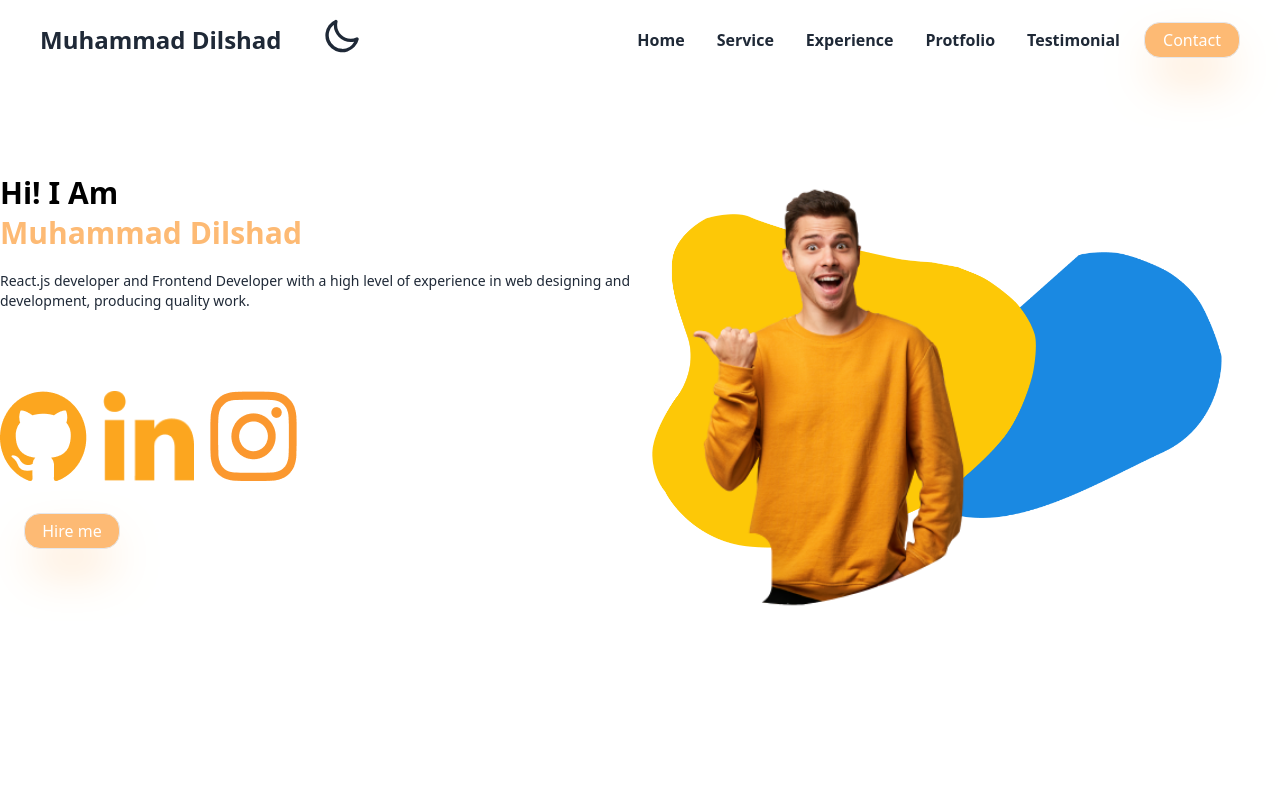
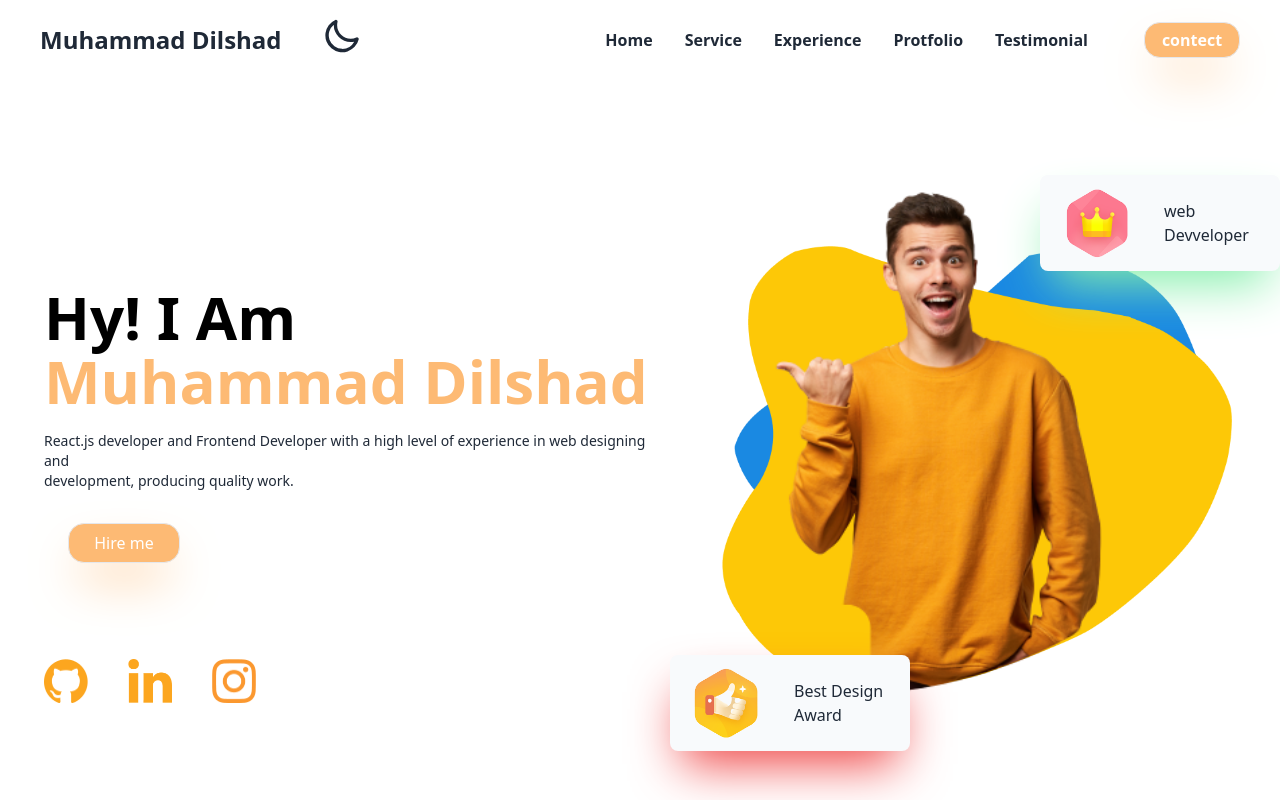
Before and after one commit to MuhammadDilshad532/Personal-Portfolio-React, a React (Vite) app: page / in a window 1280 px wide. Built offline with nearby package versions, Linux system fonts and the light colour scheme.

Commit message:
AboutMe done

```diff
--- a/package.json
+++ b/package.json
@@ -13,7 +13,8 @@
     "@heroicons/react": "^2.1.3",
     "react": "^18.2.0",
     "react-dom": "^18.2.0",
-    "react-icons": "^5.1.0"
+    "react-icons": "^5.1.0",
+    "react-router-dom": "^6.23.0"
   },
   "devDependencies": {
     "@types/react": "^18.2.66",
--- a/src/App.jsx
+++ b/src/App.jsx
@@ -1,11 +1,14 @@
 import React from "react";
+import { BrowserRouter as Router } from "react-router-dom";
 import Header from "./components/navBar/Header";
 import AboutMe from "./components/aboutme/aboutMe";
 const App = () => {
   return (
     <div>
-      <Header />
-      <AboutMe />
+      <Router>
+        <Header />
+        <AboutMe />
+      </Router>
     </div>
   );
 };
--- a/src/components/aboutme/aboutMe.jsx
+++ b/src/components/aboutme/aboutMe.jsx
@@ -5,18 +5,18 @@ import Instagram from "../../assets/img/instagram.png";
 import Vector1 from "../../assets/img/Vector1.png";
 import Vector2 from "../../assets/img/Vector2.png";
 import boy from "../../assets/img/boy.png";
-import glassesimoji from "../../assets/img/glassesimoji.png";
 import crown from "../../assets/img/crown.png";
 import thumbup from "../../assets/img/thumbup.png";
 
 const AboutMe = () => {
   return (
-    <div className="flex h-77vh mt-24">
+    <div className="flex h-77vh mt-24 md:ml-2 xl:ml-11 ">
       {/* Left name side */}
       <div className="flex flex-col relative gap-8">
         <div className="flex flex-col gap-1">
-          <span className="text-black font-bold text-3xl">Hi! I Am</span>
-          <span className="text-orange-300 font-bold text-3xl">
+          <span className="text-black font-bold text-6xl mt-28">Hy! I Am</span>
+
+          <span className="text-orange-300 font-bold text-6xl">
             Muhammad Dilshad
           </span>
           <span className="font-hairline text-sm text-gray mt-4">
@@ -25,16 +25,15 @@ const AboutMe = () => {
             quality work.
           </span>
         </div>
-
-        {/* Social icons */}
-        <div className="i-icons mt-12 flex gap-4">
-          <img src={Github} alt="Github" />
-          <img src={LinkedIn} alt="LinkedIn" />
-          <img src={Instagram} alt="Instagram" />
-        </div>
-        <button className="ml-6 w-24 h-9 rounded-2xl text-white bg-orange-300 hover:text-orange-300 border hover:border-orange-300 hover:bg-white shadow-2xl shadow-orange-300">
+        <button className="ml-6 w-28 h-10 rounded-2xl text-white bg-orange-300 hover:text-orange-300 border hover:border-orange-300 hover:bg-white shadow-2xl shadow-orange-300">
           Hire me
         </button>
+        {/* Social icons */}
+        <div className="i-icons mt-16 flex gap-10">
+          <img src={Github} alt="Github" className="w-11 h-11" />
+          <img src={LinkedIn} alt="LinkedIn" className="w-11 h-11" />
+          <img src={Instagram} alt="Instagram" className="w-11 h-11" />
+        </div>
       </div>
 
       {/* Right image side */}
@@ -42,26 +41,32 @@ const AboutMe = () => {
         <div className="flex-1  ">
           <img
             src={Vector1}
-            className="transform scale-69 -left-15 -top-9 absolute z-10 w-96 ml-52 mt-72 "
+            className="transform scale-69 -left-15 -top-9 absolute -z-10 w-[470px] ml-16 mt-72 "
             alt="Vector1"
           />
           <img
             src={Vector2}
-            className="top-[-4.6rem] transform scale-67 left-[-3rem] absolute z-10 w-96 ml-[700px] mt-72"
+            className="top-[-4.6rem] transform scale-67 left-[-3rem] absolute -z-10 w-[510px] ml-[770px] mt-80"
             alt="Vector2"
           />
           <img
             src={boy}
-            className="transform scale-140 left-[28%] absolute z-10 w-80 ml-80"
+            className="transform scale-140 left-[28%] absolute -z-10 w-96 ml-[400px]"
             alt="boy"
           />
-          {/* <img
-            src={glassesimoji}
-            className="transform scale-62 -top-19 -left-24 rounded-full p-0"
-            alt="glasses emoji"
-          /> */}
-          {/* <img src={crown} alt="crown" />
-          <img src={thumbup} alt="thumb up" /> */}
+          <div className="w-60 h-24  ml-[370px] rounded-lg bg-slate-50 flex items-center gap-9 shadow-2xl shadow-green-300">
+            <img src={crown} alt="crown" className="w-16 ml-6 " />
+            <span>
+              web <br /> Devveloper
+            </span>
+          </div>
+          <div className="w-60 h-24 rounded-lg flex bg-slate-50 items-center gap-9 shadow-2xl shadow-red-500 mt-96">
+            <img src={thumbup} alt="thumb up" className="w-16 ml-6" />
+            <span>
+              Best Design
+              <br /> Award
+            </span>
+          </div>
         </div>
       </div>
     </div>
--- a/src/components/navBar/Header.jsx
+++ b/src/components/navBar/Header.jsx
@@ -1,20 +1,20 @@
 import React, { useState } from "react";
+import { Link } from "react-router-dom";
 import { Bars3BottomRightIcon, XMarkIcon } from "@heroicons/react/24/solid";
 import Toggle from "../ToggleButton/Toggle";
-// es main  jo icons estmale ho rahay hain wo  hero icons say hain  jis ki comand ye hai npm install @heroicons/react
 
 const Header = () => {
   let data = [
-    { name: "Home", link: "/" },
-    { name: "Service", link: "/Service" },
-    { name: "Experience", link: "/Experience" },
-    { name: "Protfolio", link: "/Protfolio" },
-    { name: "Testimonial", link: "/Testimonial" },
+    { name: "Home", path: "/" },
+    { name: "Service", path: "/Service" },
+    { name: "Experience", path: "/Experience" },
+    { name: "Protfolio", path: "/Protfolio" },
+    { name: "Testimonial", path: "/Testimonial" },
   ];
   let [open, setOpen] = useState(false);
 
   return (
-    <div className=" w-full ">
+    <div className=" ">
       <div className="md:flex items-center justify-between bg-white py-4 md:px-10 px-7">
         {/* logo section */}
         <div className="font-bold text-2xl cursor-pointer flex items-center gap-10">
@@ -28,25 +28,29 @@ const Header = () => {
         >
           {open ? <XMarkIcon /> : <Bars3BottomRightIcon />}
         </div>
-        {/* linke items */}
+        {/* link items */}
         <ul
           className={`md:flex md:items-center md:pb-0 pb-12 absolute md:static bg-white md:z-auto z-[-1] left-0 w-full md:w-auto md:pl-0 pl-9 transition-all duration-500 ease-in ${
             open ? "top-12" : "top-[-490px]"
           }`}
         >
-          {data.map((link) => (
-            <li className="md:ml-8 md:my-0 my-7 font-semibold">
-              <a
-                href={link.link}
+          {data.map((link, index) => (
+            <li key={index} className="md:ml-8 md:my-0 my-7 font-semibold">
+              {/* Use Link instead of anchor */}
+              <Link
+                to={link.path}
                 className="text-gray-800 hover:text-orange-300 duration-500"
               >
                 {link.name}
-              </a>
+              </Link>
             </li>
           ))}
-          <button className=" ml-6 w-24 h-9 rounded-2xl text-white bg-orange-300 hover:text-orange-300 border hover:border-orange-300 hover:bg-white shadow-2xl shadow-orange-300   ">
-            Contact
-          </button>
+          {/* Use Link for the contact button as well */}
+          <li className="md:ml-8 md:my-0 my-7 font-semibold">
+            <button className="ml-6 w-24 h-9 rounded-2xl text-white bg-orange-300 hover:text-orange-300 border hover:border-orange-300 hover:bg-white shadow-2xl shadow-orange-300">
+              contect
+            </button>
+          </li>
         </ul>
       </div>
     </div>
```
Also changed, not shown: 1 other file (tests, documents, lock files or other folders).
